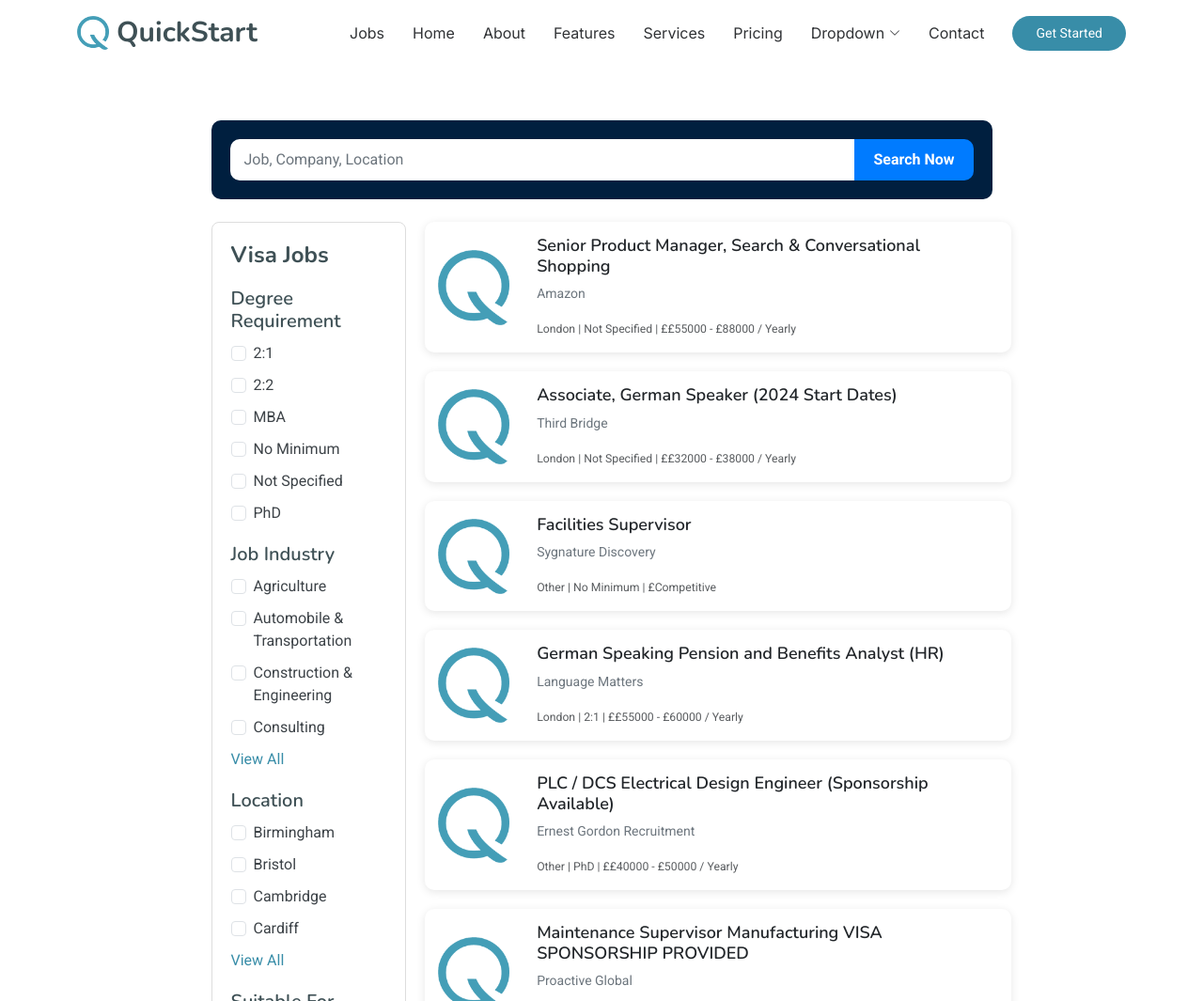
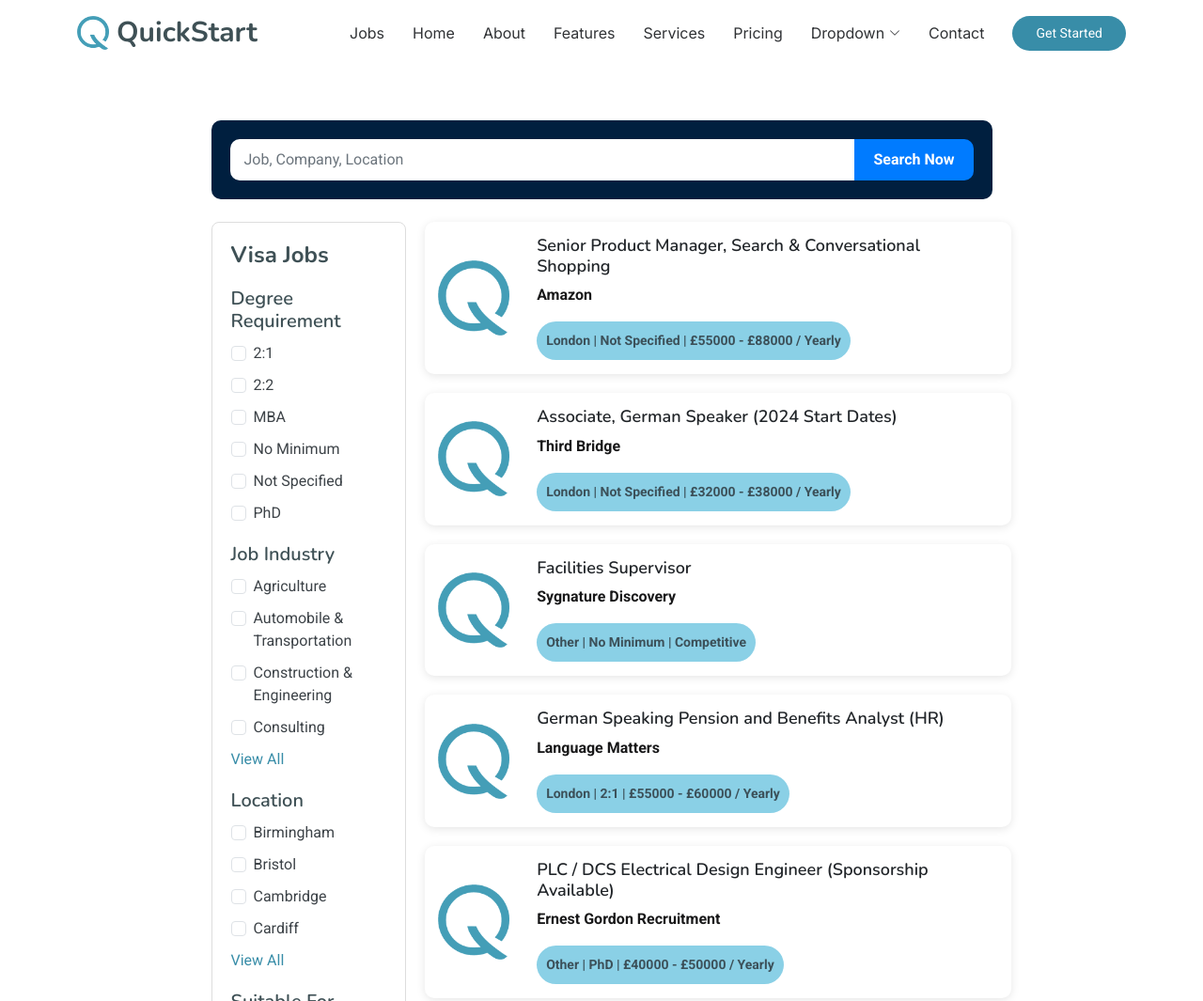
Before and after one commit to Degergokalp/uk_visa_jobs, a plain HTML site: page jobs.html in a window 1280 px wide. Shown: the top 1065 px of the page at 94% size. Drawn offline with nearby package versions, Linux system fonts and the light colour scheme.

Commit message:
--  color changed

```diff
--- a/assets/css/jobs.css
+++ b/assets/css/jobs.css
@@ -69,9 +69,19 @@
     font-weight: 600;
 }
 
+small.text-muted {
+    background: #8ad0e6;
+    border-radius: 29px;
+    height: 40%;
+    display: inline-block;
+    padding: 10px;
+    font-weight: bold;
+}
+
 #job-list .card .card-text {
-    font-size: 14px;
-    color: #6c757d;
+    font-size: 16px;
+    color: #181819;
+    font-weight: bold;
 }
 
 #job-list .card img {
--- a/assets/js/main.js
+++ b/assets/js/main.js
@@ -246,7 +246,7 @@
                   <div class="card-body">
                     <h5 class="card-title">${job.title}</h5>
                     <p class="card-text">${job.company}</p>
-                    <p class="card-text"><small class="text-muted">${job.location} | ${job.degree_requirement} | £${job.salary}</small></p>
+                    <p class="card-text"><small class="text-muted">${job.location} | ${job.degree_requirement} | ${job.salary}</small></p>
                   </div>
                 </div>
               </div>
```
